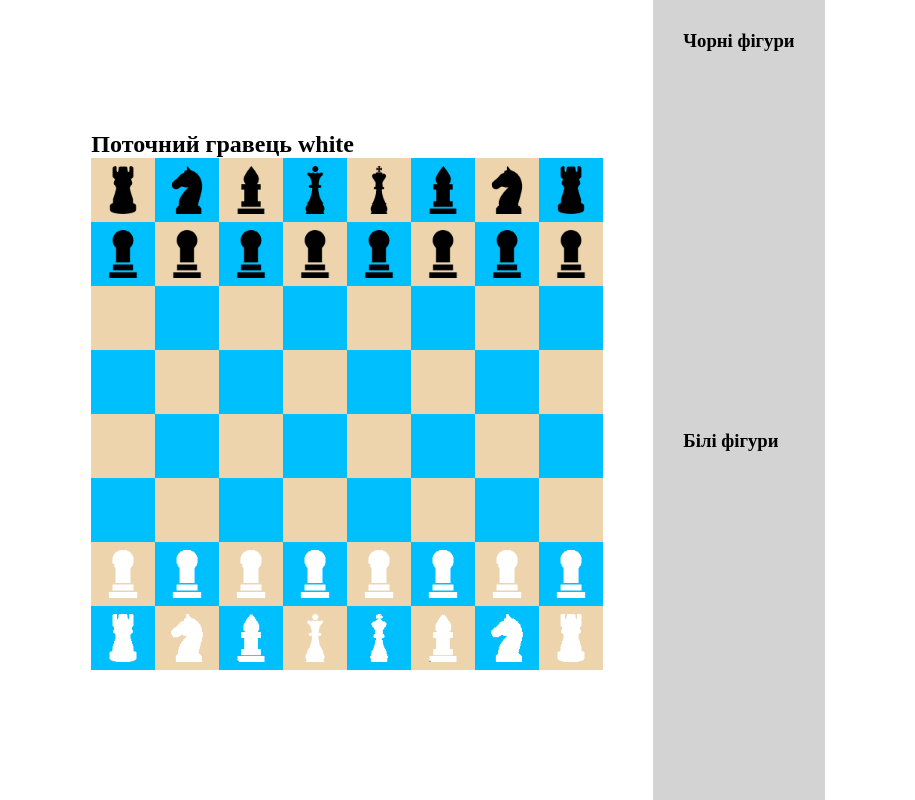
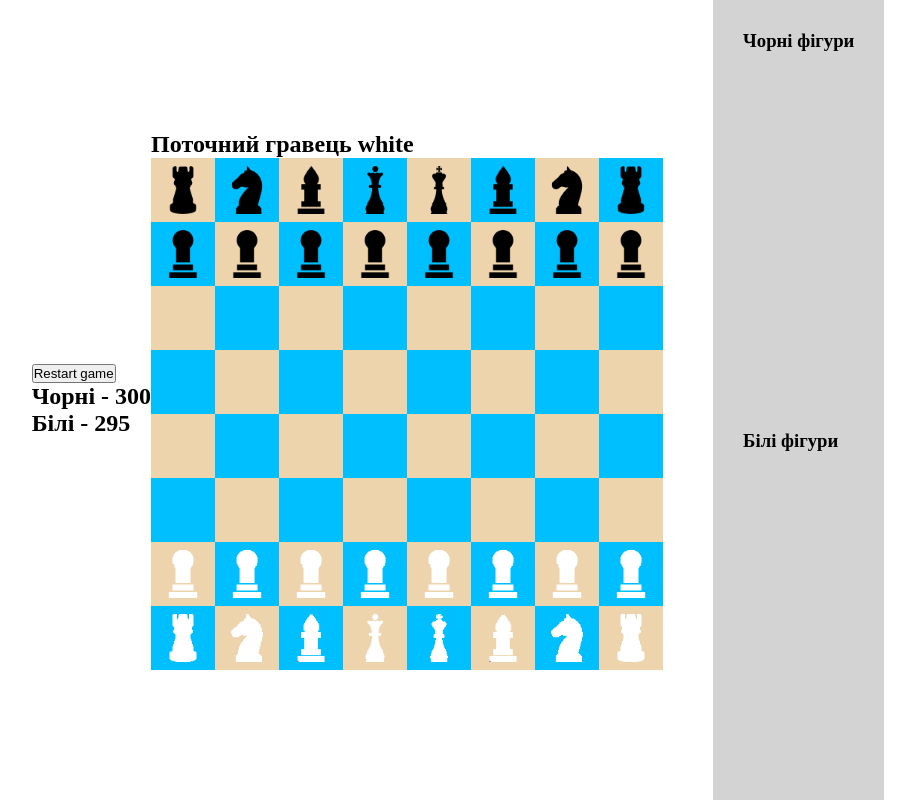
Before and after one commit to FifthLord/5_chess_react_ts_oop, a React (Create React App) app: page / in a window 1280 px wide. Shown: the whole page, without its empty margins (182-1097 px from the left). Built offline with nearby package versions, Linux system fonts and the light colour scheme.

Commit message:
add Timer logic

```diff
--- a/src/App.tsx
+++ b/src/App.tsx
@@ -3,6 +3,7 @@
 import './App.css';
 import BoardComponent from './components/BoardComponent';
 import LostFigures from './components/LostFigures';
+import Timer from './components/Timer';
 import { Board } from './models/Board';
 import { Colors } from './models/Colors';
 import { Player } from './models/Player';
@@ -34,6 +35,10 @@
 
    return (
       <div className="app">
+         <Timer
+            restart={restart}
+            currentPlayer={currentPlayer}
+         />
          <BoardComponent
             board={board}
             setBoard={setBoard}
--- /dev/null
+++ b/src/components/Timer.tsx
@@ -0,0 +1,45 @@
+import React, { FC, useEffect, useRef, useState } from 'react';
+import { Colors } from '../models/Colors';
+import { Player } from '../models/Player';
+
+interface TimerProps {
+   currentPlayer: Player | null;
+   restart: () => void;
+}
+
+const Timer: FC<TimerProps> = ({ currentPlayer, restart }) => {
+   const [blackTime, setBlackTime] = useState(300);
+   const [whiteTime, setWhiteTime] = useState(300);
+   const timer = useRef<null | ReturnType<typeof setInterval>>(null)
+
+   useEffect(() => {
+      startTimer()
+   }, [currentPlayer])
+
+   function startTimer() {
+      if (timer.current) {
+         clearInterval(timer.current)
+      }
+      const callback = currentPlayer?.color === Colors.WHITE ? decrementWhiteTimer : decrementBlackTimer
+      timer.current = setInterval(callback, 1000)
+   }
+   function decrementBlackTimer() {
+      setBlackTime(prev => prev - 1)
+   }
+   function decrementWhiteTimer() {
+      setWhiteTime(prev => prev - 1)
+   }
+
+
+   return (
+      <div>
+         <div>
+            <button onClick={restart}>Restart game</button>
+         </div>
+         <h2>Чорні - {blackTime}</h2>
+         <h2>Білі - {whiteTime}</h2>
+      </div>
+   );
+};
+
+export default Timer;
```
